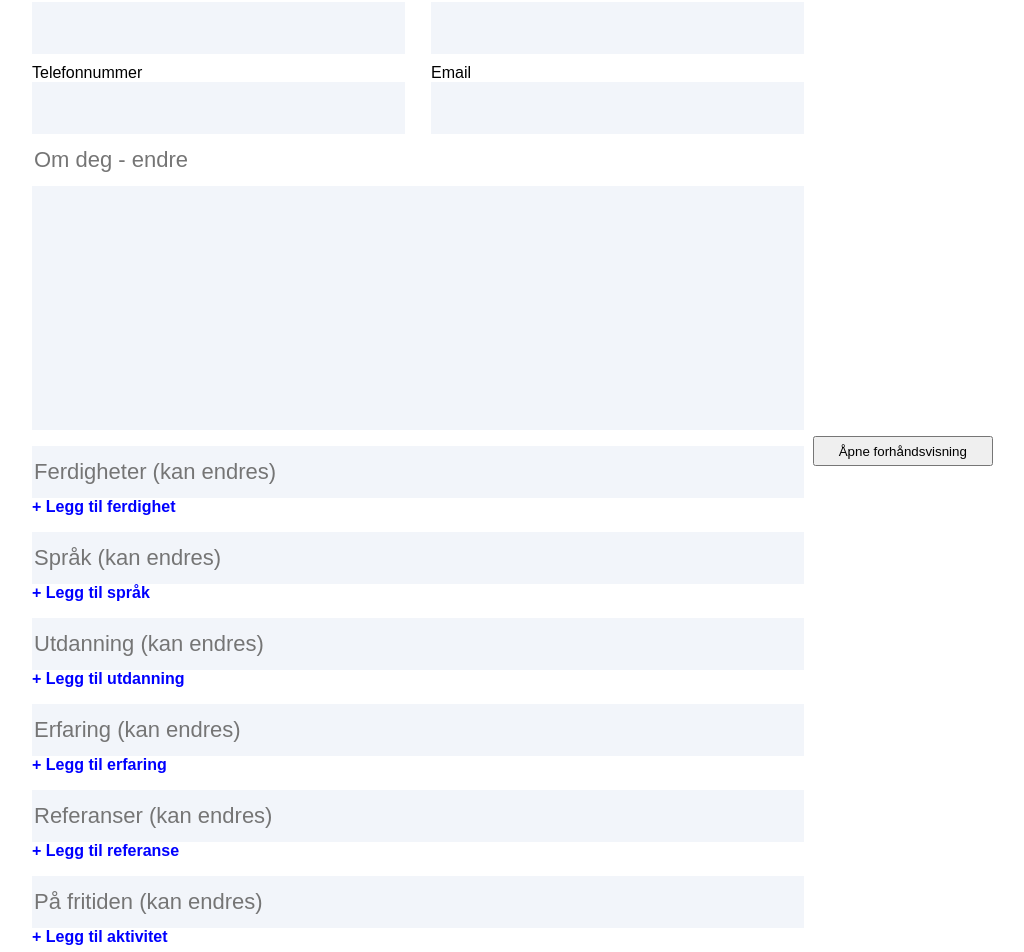
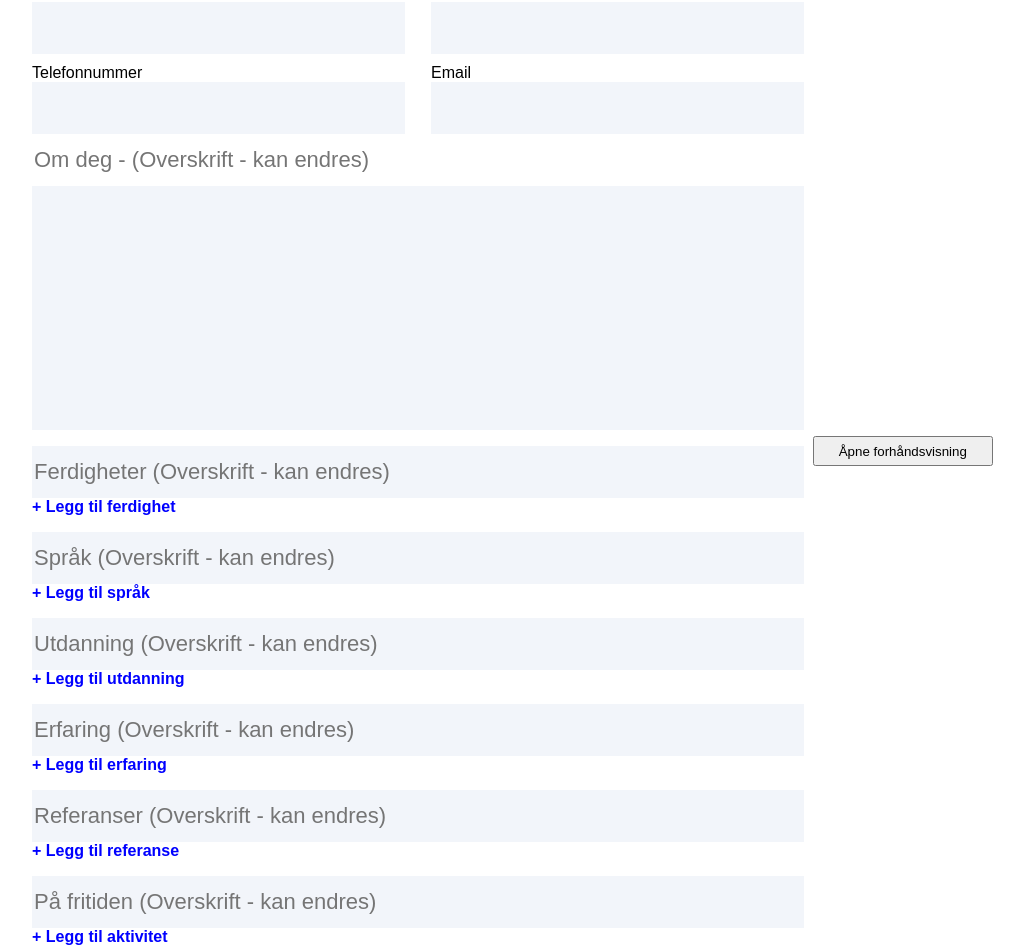
Before and after one commit to rull3211/cvgen, a React (Create React App) app: page / in a window 1280 px wide. Shown: the part 180-1132 px from the top of the page, without its empty margins (224-1248 px from the left). Built offline with nearby package versions, Linux system fonts and the light colour scheme.

Commit message:
Specified section-titles

```diff
--- a/src/App.js
+++ b/src/App.js
@@ -253,7 +253,7 @@ class App extends Component {
 
             <div className = "FirstBlock">
               <div className = "FirstRow">
-                      <InputComp sT="1" id="Detaljer" handler={this.inputHandler} ph="Detaljer (kan endres)"></InputComp>
+                      <InputComp sT="1" id="Detaljer" handler={this.inputHandler} ph="Detaljer (Overskrift - kan endres)"></InputComp>
                   <div className = "ColorSelectors">
                         <ColorSelector color = "rgb(0, 89, 255)" handler = {this.ColorSelectorHandler}></ColorSelector>
                         <ColorSelector color = "rgb(8, 76, 65)" handler = {this.ColorSelectorHandler}></ColorSelector>
@@ -312,7 +312,7 @@ class App extends Component {
             <InputComp
               id="Ferdigheter"
               handler={this.inputHandler}
-              ph="Ferdigheter (kan endres)">
+              ph="Ferdigheter (Overskrift - kan endres)">
             </InputComp>
             {renderSkillAdders}
             <AddButton
@@ -325,7 +325,7 @@ class App extends Component {
             <InputComp
               id="Språk"
               handler={this.inputHandler}
-              ph="Språk (kan endres)">
+              ph="Språk (Overskrift - kan endres)">
             </InputComp>
             {renderLanguageAdders}
             <AddButton
@@ -338,7 +338,7 @@ class App extends Component {
             <InputComp
               id="Utdanning"
               handler={this.inputHandler}
-              ph="Utdanning (kan endres)">
+              ph="Utdanning (Overskrift - kan endres)">
             </InputComp>
             {renderUtdanningAdders}
             <AddButton
@@ -351,7 +351,7 @@ class App extends Component {
             <InputComp
               id="Erfaring"
               handler={this.inputHandler}
-              ph="Erfaring (kan endres)">
+              ph="Erfaring (Overskrift - kan endres)">
             </InputComp>
             {renderErfaringAdders}
             <AddButton
@@ -364,7 +364,7 @@ class App extends Component {
             <InputComp
               id="Referanser"
               handler={this.inputHandler}
-              ph="Referanser (kan endres)">
+              ph="Referanser (Overskrift - kan endres)">
             </InputComp>
             <div>{renderReferanserAdders} </div>
             <AddButton
@@ -376,7 +376,7 @@ class App extends Component {
             <InputComp
               id="Fritiden"
               handler={this.inputHandler}
-              ph="På fritiden (kan endres)">
+              ph="På fritiden (Overskrift - kan endres)">
             </InputComp>
             {renderFritidenAdders}
             <AddButton
--- a/src/editorComponents/AboutMeComp.js
+++ b/src/editorComponents/AboutMeComp.js
@@ -21,7 +21,7 @@ const AboutMeComp = (props)=> {
                   <input style = {style}
                         id = "aboutmeheader"
                         onChange = {props.handler}
-                        placeholder = "Om deg - endre">
+                        placeholder = "Om deg - (Overskrift - kan endres)">
                   </input>
                   <textarea style = {textStyle}
                         id = "aboutMe"
```
Also changed, not shown: 1 other file (tests, documents, lock files or other folders).
